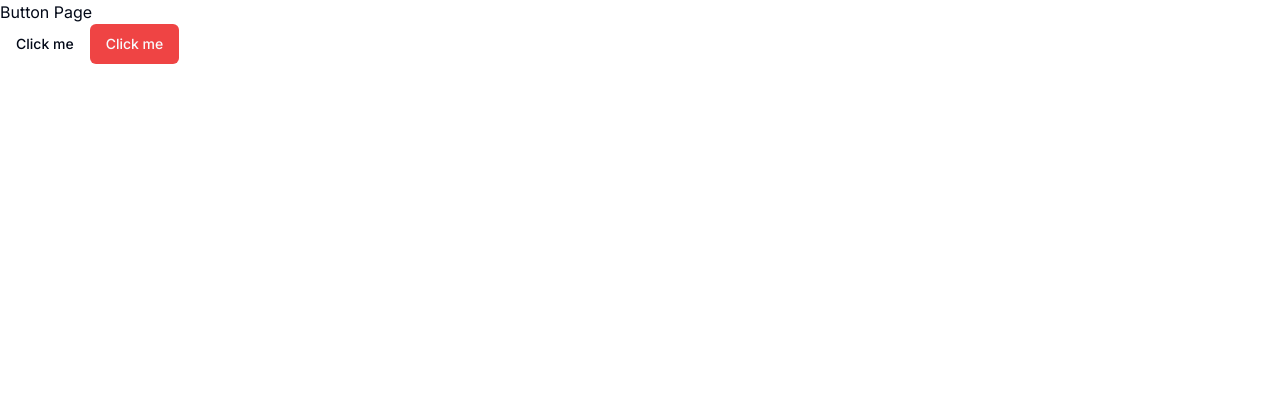
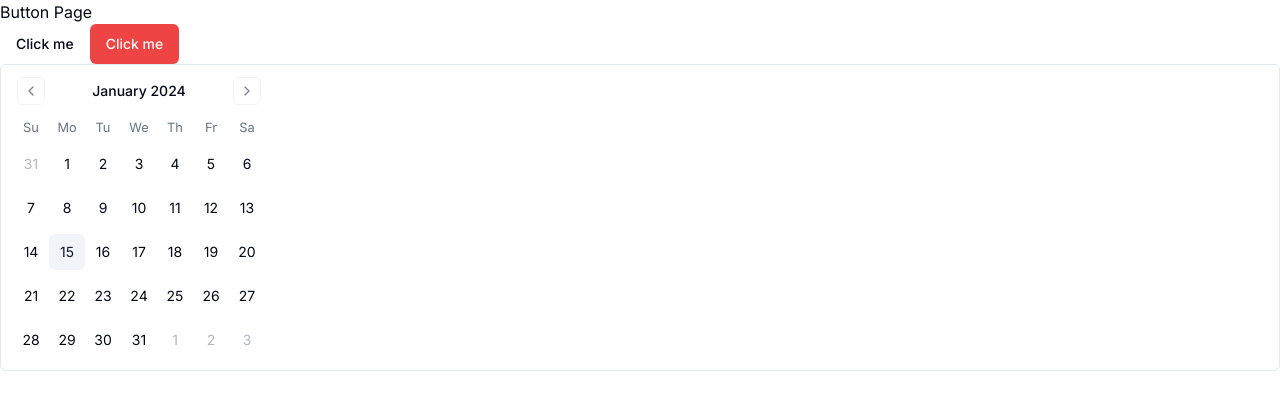
Before and after one commit to SebastianSloma/shadcn_test, a Next.js app: page / in a window 1280 px wide. Shown: the top 410 px of the page. Built offline with nearby package versions, Linux system fonts and the light colour scheme.

Commit message:
added calendar component

```diff
--- a/package.json
+++ b/package.json
@@ -12,9 +12,11 @@
     "@radix-ui/react-slot": "^1.0.2",
     "class-variance-authority": "^0.7.0",
     "clsx": "^2.1.0",
+    "date-fns": "^3.2.0",
     "lucide-react": "^0.309.0",
     "next": "14.0.4",
     "react": "^18",
+    "react-day-picker": "^8.10.0",
     "react-dom": "^18",
     "tailwind-merge": "^2.2.0",
     "tailwindcss-animate": "^1.0.7"
--- a/src/app/page.tsx
+++ b/src/app/page.tsx
@@ -1,14 +1,21 @@
-import React from 'react'
-import { Button } from '@/components/ui/button'
+import React,{useState} from 'react';
+import { Button } from '@/components/ui/button';
+import { Calendar } from '@/components/ui/calendar';
 
 const page = () => {
+
 	return (
 		<div>
 			<h1>Button Page</h1>
 			<Button variant='ghost'>Click me</Button>
 			<Button variant='destructive'>Click me</Button>
+			<Calendar
+				mode='single'
+
+				className='rounded-md border'
+			/>
 		</div>
-  )
-}
+	);
+};
 
-export default page
+export default page;
--- /dev/null
+++ b/src/components/ui/calendar.tsx
@@ -0,0 +1,66 @@
+"use client"
+
+import * as React from "react"
+import { ChevronLeft, ChevronRight } from "lucide-react"
+import { DayPicker } from "react-day-picker"
+
+import { cn } from "@/lib/utils"
+import { buttonVariants } from "@/components/ui/button"
+
+export type CalendarProps = React.ComponentProps<typeof DayPicker>
+
+function Calendar({
+  className,
+  classNames,
+  showOutsideDays = true,
+  ...props
+}: CalendarProps) {
+  return (
+    <DayPicker
+      showOutsideDays={showOutsideDays}
+      className={cn("p-3", className)}
+      classNames={{
+        months: "flex flex-col sm:flex-row space-y-4 sm:space-x-4 sm:space-y-0",
+        month: "space-y-4",
+        caption: "flex justify-center pt-1 relative items-center",
+        caption_label: "text-sm font-medium",
+        nav: "space-x-1 flex items-center",
+        nav_button: cn(
+          buttonVariants({ variant: "outline" }),
+          "h-7 w-7 bg-transparent p-0 opacity-50 hover:opacity-100"
+        ),
+        nav_button_previous: "absolute left-1",
+        nav_button_next: "absolute right-1",
+        table: "w-full border-collapse space-y-1",
+        head_row: "flex",
+        head_cell:
+          "text-muted-foreground rounded-md w-9 font-normal text-[0.8rem]",
+        row: "flex w-full mt-2",
+        cell: "h-9 w-9 text-center text-sm p-0 relative [&:has([aria-selected].day-range-end)]:rounded-r-md [&:has([aria-selected].day-outside)]:bg-accent/50 [&:has([aria-selected])]:bg-accent first:[&:has([aria-selected])]:rounded-l-md last:[&:has([aria-selected])]:rounded-r-md focus-within:relative focus-within:z-20",
+        day: cn(
+          buttonVariants({ variant: "ghost" }),
+          "h-9 w-9 p-0 font-normal aria-selected:opacity-100"
+        ),
+        day_range_end: "day-range-end",
+        day_selected:
+          "bg-primary text-primary-foreground hover:bg-primary hover:text-primary-foreground focus:bg-primary focus:text-primary-foreground",
+        day_today: "bg-accent text-accent-foreground",
+        day_outside:
+          "day-outside text-muted-foreground opacity-50 aria-selected:bg-accent/50 aria-selected:text-muted-foreground aria-selected:opacity-30",
+        day_disabled: "text-muted-foreground opacity-50",
+        day_range_middle:
+          "aria-selected:bg-accent aria-selected:text-accent-foreground",
+        day_hidden: "invisible",
+        ...classNames,
+      }}
+      components={{
+        IconLeft: ({ ...props }) => <ChevronLeft className="h-4 w-4" />,
+        IconRight: ({ ...props }) => <ChevronRight className="h-4 w-4" />,
+      }}
+      {...props}
+    />
+  )
+}
+Calendar.displayName = "Calendar"
+
+export { Calendar }
```
Also changed, not shown: 1 other file (tests, documents, lock files or other folders). Lines whose indentation alone changed are shown as unchanged.
